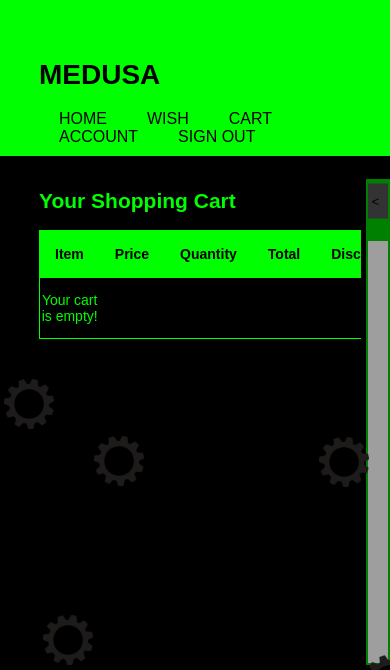
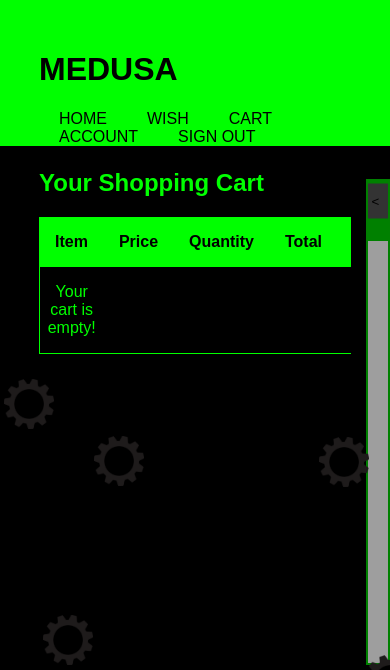
Before and after one commit to Darklord022/darklord022.github.io, a PHP site: page /Cart.html in a window 390 px wide; the page is wider, and only the part inside the window is pictured. Shown: the top 670 px of that part. Run offline with PHP 8.4, Linux system fonts and the light colour scheme; lists and menus that the app fills with data are empty; grey boxes are pictures that could not be loaded.

Commit message:
Add files via upload

```diff
--- a/CartStyle.css
+++ b/CartStyle.css
@@ -80,15 +80,7 @@
           top: 100vh;
           left: calc(100% * var(--random-x));
         }
-        }@media (max-width: 768px) {
-            body {
-                font-size: 14px;
-            }
-            .container {
-                padding: 10px;
-            }
         }
-
 
 body {
           margin: 0;
```
